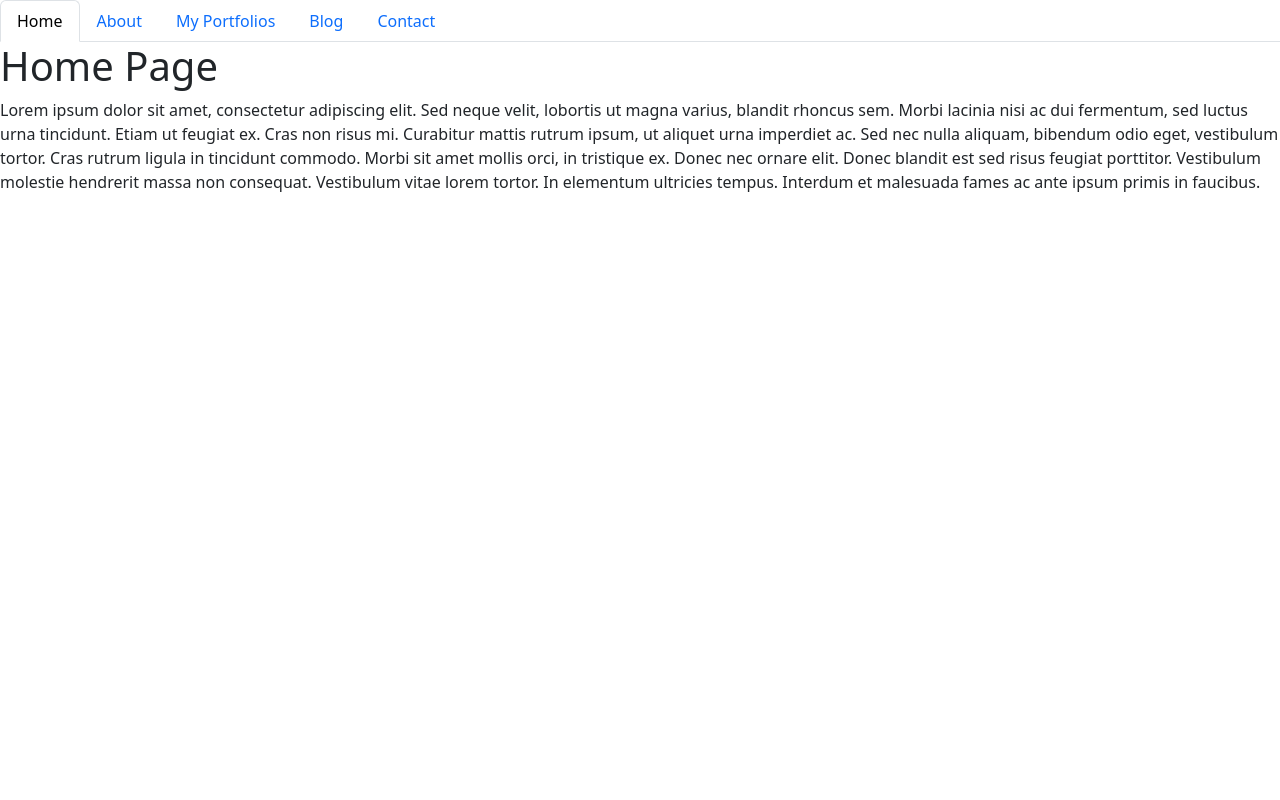
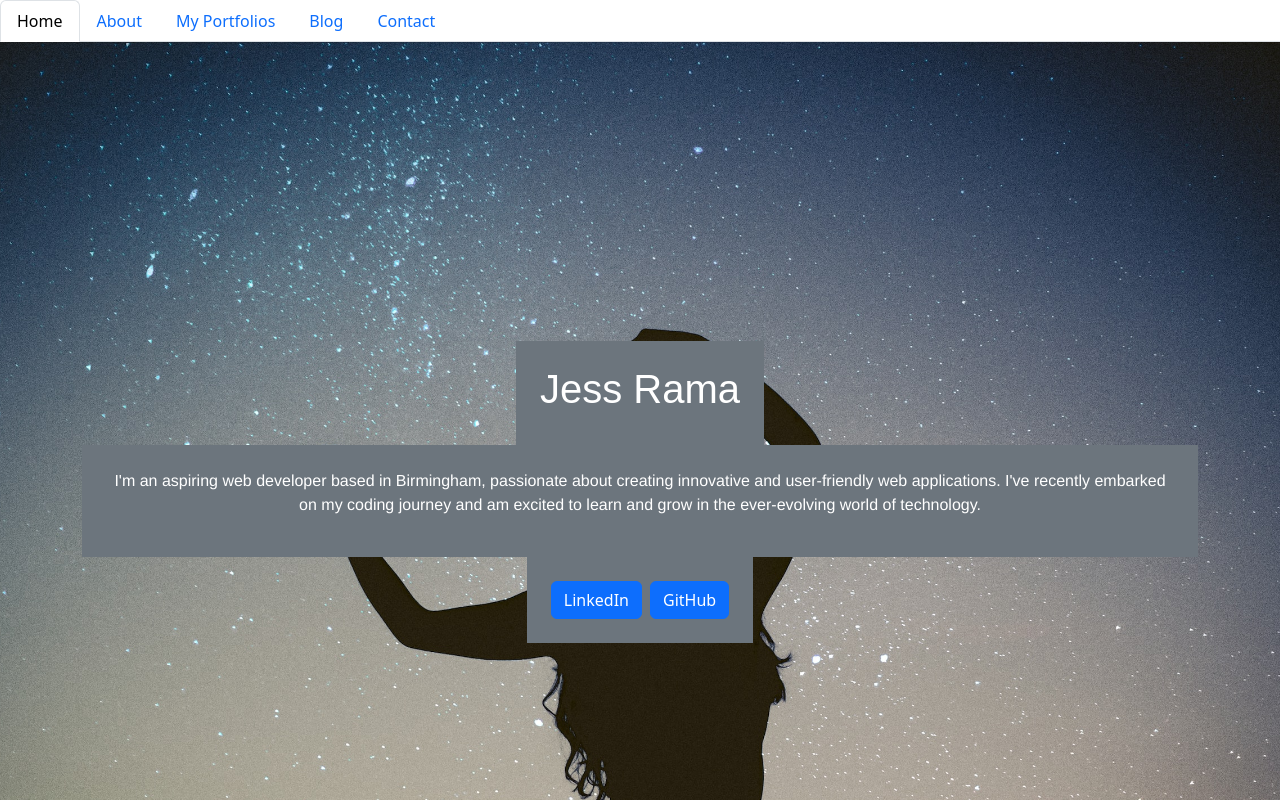
Before and after one commit to Jeshikha/react-portfolio, a React (Create React App) app in the folder react-portfolio/: page / in a window 1280 px wide. Shown: the top 800 px of the page. Built offline with nearby package versions, Linux system fonts and the light colour scheme.

Commit message:
added some content in Homepage

```diff
--- a/react-portfolio/package.json
+++ b/react-portfolio/package.json
@@ -6,6 +6,7 @@
     "@testing-library/jest-dom": "^5.17.0",
     "@testing-library/react": "^13.4.0",
     "@testing-library/user-event": "^13.5.0",
+    "bootstrap": "^5.3.2",
     "react": "^18.2.0",
     "react-dom": "^18.2.0",
     "react-scripts": "5.0.1",
--- a/react-portfolio/src/components/PortfolioContainer.js
+++ b/react-portfolio/src/components/PortfolioContainer.js
@@ -5,6 +5,7 @@ import About from "./pages/About";
 import Blog from "./pages/Blog";
 import Contact from "./pages/Contact";
 import MyPortfolio from "./pages/myPortfolio";
+import Footer from "./pages/Footer";
 
 class Portfolio extends Component {
   state = {
@@ -17,15 +18,40 @@ class Portfolio extends Component {
 
   renderPage = () => {
     if (this.state.currentPage === "Home") {
-      return <Home />;
+      return (
+        <>
+          <Home />
+          <Footer /> {/* Include the Footer component on the Home page */}
+        </>
+      );
     } else if (this.state.currentPage === "About") {
-      return <About />;
+      return (
+        <>
+          <About />
+          <Footer /> {/* Include the Footer component on the About page */}
+        </>
+      );
     } else if (this.state.currentPage === "MyPortfolio") {
-      return <MyPortfolio />;
+      return (
+        <>
+          <MyPortfolio />
+          <Footer /> {/* Include the Footer component on the MyPortfolio page */}
+        </>
+      );
     } else if (this.state.currentPage === "Blog") {
-      return <Blog />;
+      return (
+        <>
+          <Blog />
+          <Footer /> {/* Include the Footer component on the Blog page */}
+        </>
+      );
     } else {
-      return <Contact />;
+      return (
+        <>
+          <Contact />
+          <Footer /> {/* Include the Footer component on the Contact page */}
+        </>
+      );
     }
   };
 
--- a/react-portfolio/src/components/pages/About.js
+++ b/react-portfolio/src/components/pages/About.js
@@ -1,16 +1,47 @@
+// src/components/About.js
 import React from "react";
+import backgroundImage from "../pages/back.jpg"; // Adjust the path to your image
 
-const About = () => (
-  <div>
-    <h1>About Page</h1>
-    <p>
-      Nunc pharetra finibus est at efficitur. Praesent sed congue diam. Integer gravida dui mauris,
-      ut interdum nunc egestas sed. Aenean sed mollis diam. Nunc aliquet risus ac finibus porta. Nam
-      quis arcu non lectus tincidunt fermentum. Suspendisse aliquet orci porta quam semper
-      imperdiet. Praesent euismod mi justo, faucibus scelerisque risus cursus in. Sed rhoncus mollis
-      diam, sit amet facilisis lectus blandit at.
-    </p>
-  </div>
-);
+const About = () => {
+  const containerStyle = {
+    background: `url(${backgroundImage})`,
+    backgroundSize: "cover",
+    backgroundPosition: "center",
+    minHeight: "900px", // Set a minimum height to cover the entire viewport
+    display: "flex",
+    justifyContent: "center",
+    alignItems: "center",
+  };
+
+  const contentStyle = {
+    backgroundColor: "rgba(0, 0, 0, 0.5)", // Background for content with some transparency
+    color: "#fff", // Text color
+    padding: "20px",
+    textAlign: "center", // Center text horizontally
+  };
+
+
+  return (
+    <div style={containerStyle}>
+      <div className="container d-flex flex-column justify-content-center align-items-center h-100">
+        <div className="bg-secondary p-4" style={contentStyle}>
+          <h1>Jess Rama</h1>
+          <p>
+            I'm an aspiring web developer based in Birmingham, passionate about creating innovative and user-friendly web applications. I've recently embarked on my coding journey and am excited to learn and grow in the ever-evolving world of technology.
+          </p>
+
+          <div className="mt-3">
+            <a href="https://www.linkedin.com/in/jessrama/" className="btn btn-primary me-2">
+              LinkedIn
+            </a>
+            <a href="https://github.com/Jeshikha" className="btn btn-primary">
+              GitHub
+            </a>
+          </div>
+        </div>
+      </div>
+    </div>
+  );
+};
 
 export default About;
--- /dev/null
+++ b/react-portfolio/src/components/pages/Footer.js
@@ -0,0 +1,18 @@
+// src/components/Footer.js
+import React from "react";
+const footerStyle = {
+    backgroundColor: "#333", // Dark background color
+    color: "white", // Text color
+    textAlign: "center", // Center-align the content
+    padding: "20px", // Add padding to the footer
+  };
+
+  const Footer = () => {
+    return (
+      <footer style={footerStyle}>
+        <p>Jess Rama's React Portfolio &copy; {new Date().getFullYear()}</p>
+      </footer>
+    );
+  };
+
+export default Footer;
--- a/react-portfolio/src/components/pages/Home.js
+++ b/react-portfolio/src/components/pages/Home.js
@@ -1,19 +1,62 @@
 import React from "react";
+import backgroundImage from "../pages/back.jpg"; // Adjust the path to your image
 
-const Home = () => (
-  <div>
-    <h1>Home Page</h1>
-    <p>
-      Lorem ipsum dolor sit amet, consectetur adipiscing elit. Sed neque velit, lobortis ut magna
-      varius, blandit rhoncus sem. Morbi lacinia nisi ac dui fermentum, sed luctus urna tincidunt.
-      Etiam ut feugiat ex. Cras non risus mi. Curabitur mattis rutrum ipsum, ut aliquet urna
-      imperdiet ac. Sed nec nulla aliquam, bibendum odio eget, vestibulum tortor. Cras rutrum ligula
-      in tincidunt commodo. Morbi sit amet mollis orci, in tristique ex. Donec nec ornare elit.
-      Donec blandit est sed risus feugiat porttitor. Vestibulum molestie hendrerit massa non
-      consequat. Vestibulum vitae lorem tortor. In elementum ultricies tempus. Interdum et malesuada
-      fames ac ante ipsum primis in faucibus.
-    </p>
-  </div>
-);
+const Home = () => {
+  const containerStyle = {
+    background: `url(${backgroundImage})`,
+    backgroundSize: "cover",
+    backgroundPosition: "center",
+    minHeight: "900px", // Set a minimum height to cover the entire viewport
+    display: "flex",
+    justifyContent: "center",
+    alignItems: "center",
+  };
+
+  const nameContainerStyle = {
+    backgroundColor: `rgba(0, 0, 0, 0) !important`, // Background for name with some transparency
+    color: "#fff", // Text color
+    padding: "20px",
+    textAlign: "center", // Center text horizontally
+    fontFamily: "Arial, sans-serif", // Specify font-family for the name
+  };
+
+  const bioContainerStyle = {
+    backgroundColor: "rgba(0, 0, 0, 0.7)", // Background for bio with some transparency
+    color: "#fff", // Text color
+    padding: "20px",
+    textAlign: "center", // Center text horizontally
+    fontFamily: "Helvetica, sans-serif", // Specify font-family for the bio
+  };
+
+  const socialContainerStyle = {
+    backgroundColor: "rgba(0, 0, 0, 0.7)", // Background for social links with some transparency
+    color: "#fff", // Text color
+    padding: "20px",
+    textAlign: "center", // Center text horizontally
+  };
+
+  return (
+    <div style={containerStyle}>
+      <div className="container d-flex flex-column justify-content-center align-items-center h-100">
+        <div className="bg-secondary p-4" style={nameContainerStyle}>
+          <h1>Jess Rama</h1>
+        </div>
+        <div className="bg-secondary p-4" style={bioContainerStyle}>
+          <p>
+            I'm an aspiring web developer based in Birmingham, passionate about creating innovative and user-friendly web applications. I've recently embarked on my coding journey and am excited to learn and grow in the ever-evolving world of technology.
+          </p>
+        </div>
+        <div className="bg-secondary p-4" style={socialContainerStyle}>
+          <a href="https://www.linkedin.com/in/jessrama/" className="btn btn-primary me-2">
+            LinkedIn
+          </a>
+          <a href="https://github.com/Jeshikha" className="btn btn-primary">
+            GitHub
+          </a>
+        </div>
+      </div>
+    </div>
+  );
+};
 
 export default Home;
--- a/react-portfolio/src/components/pages/myPortfolio.js
+++ b/react-portfolio/src/components/pages/myPortfolio.js
@@ -5,7 +5,7 @@ const MyPortfolio = () => (
     <div>
         <h1>My Portfolio</h1>
         <p>
-            Lorem ipsum dolor sit amet, consectetur adipiscing elit. Sed neque velit, lobortis ut magna
+            Bla bla Lorem ipsum dolor sit amet, consectetur adipiscing elit. Sed neque velit, lobortis ut magna
             varius, blandit rhoncus sem. Morbi lacinia nisi ac dui fermentum, sed luctus urna tincidunt.
             Etiam ut feugiat ex. Cras non risus mi. Curabitur mattis rutrum ipsum, ut aliquet urna
             imperdiet ac. Sed nec nulla aliquam, bibendum odio eget, vestibulum tortor. Cras rutrum ligula
```
Also changed, not shown: react-portfolio/src/components/pages/back.jpg (added), 1 other file (tests, documents, lock files or other folders).
